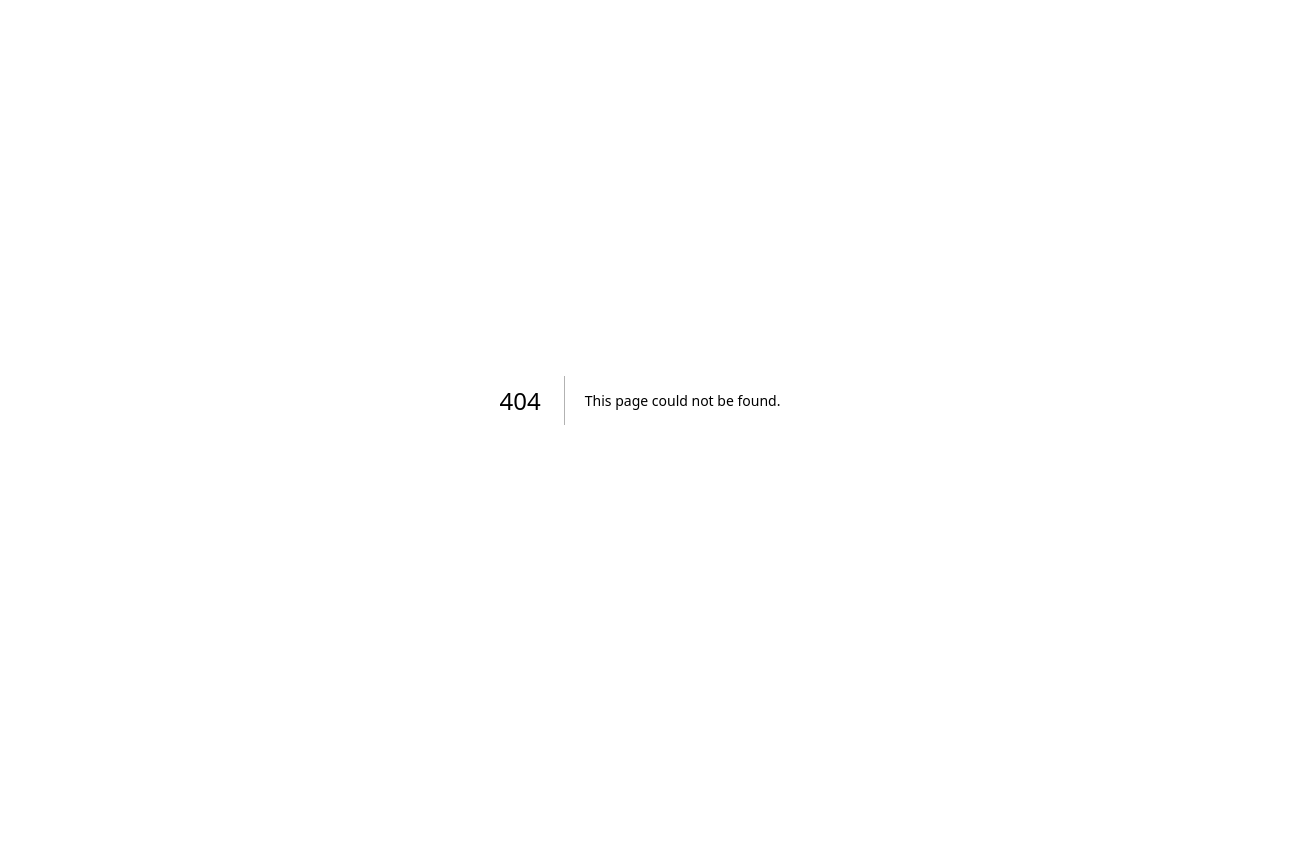
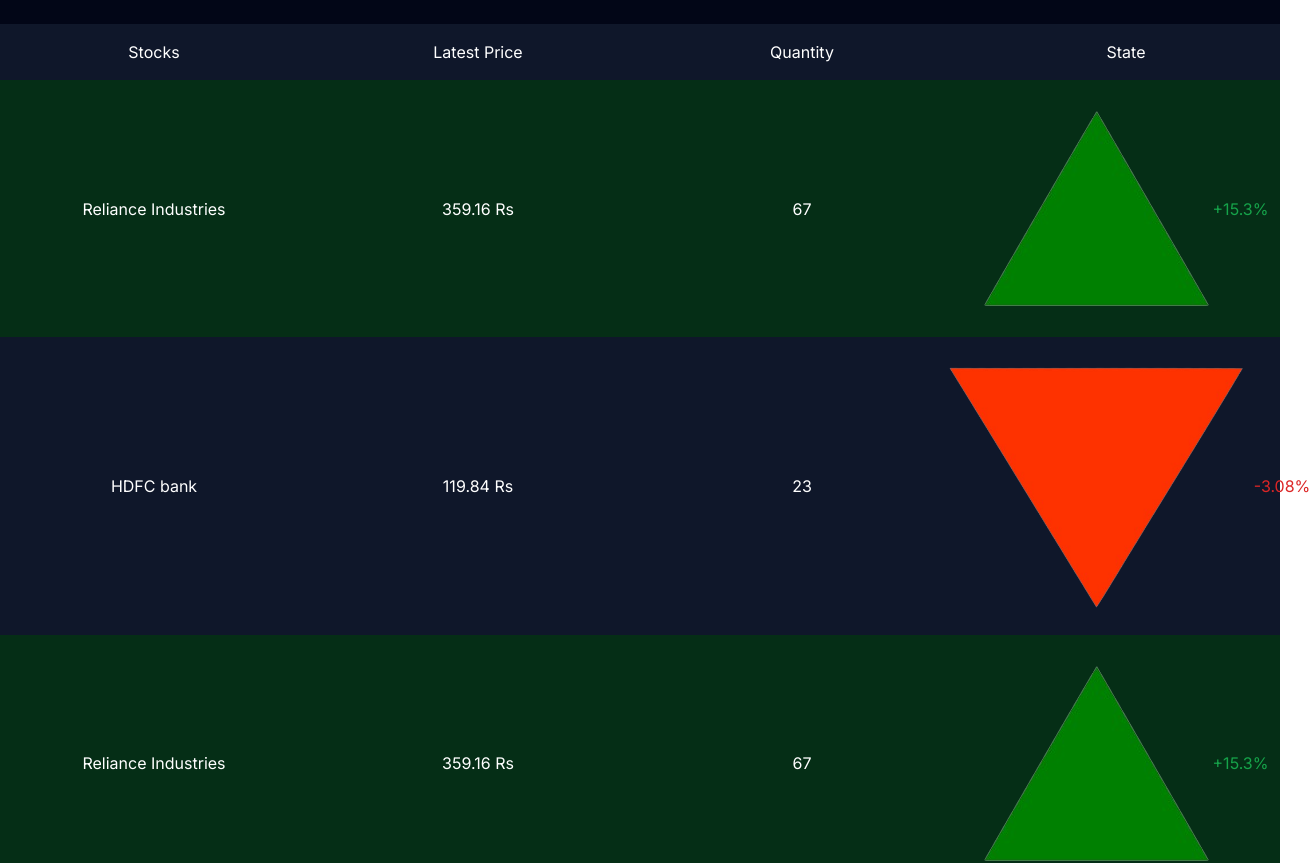
Before and after one commit to BhagatBhavya1/kaizen-universal, a Next.js app: page /my-portfolio in a window 1280 px wide. Before the commit this address had no page. Shown: the top 863 px of the page, 1310 px wide, since content can reach past the window. Before the commit the page ends 800 px from the top, so only its background shows below. Built offline with nearby package versions, Linux system fonts and the light colour scheme.

Commit message:
adding user-stock and my-portfolio page

```diff
--- /dev/null
+++ b/components/PortfolioData.js
@@ -0,0 +1,93 @@
+export let PortfolioData = [
+    {
+        stocks : "Stocks",
+        latest_price : "Latest Price",
+        quantity : "Quantity",
+        state : "State",
+        up : true
+    },
+    {
+        stocks : "Reliance Industries",
+        latest_price : "359.16 Rs",
+        quantity : "67",
+        state : "+15.3%",
+        up : true
+    },
+    {
+        stocks : "HDFC bank",
+        latest_price : "119.84 Rs",
+        quantity : "23",
+        state : "-3.08%",
+        up : false
+    },
+    {
+        stocks : "Reliance Industries",
+        latest_price : "359.16 Rs",
+        quantity : "67",
+        state : "+15.3%",
+        up : true
+    },
+    {
+        stocks : "HDFC bank",
+        latest_price : "119.84 Rs",
+        quantity : "23",
+        state : "-3.08%",
+        up : false
+    },
+    {
+        stocks : "Reliance Industries",
+        latest_price : "359.16 Rs",
+        quantity : "67",
+        state : "+15.3%",
+        up : true
+    },
+    {
+        stocks : "HDFC bank",
+        latest_price : "119.84 Rs",
+        quantity : "23",
+        state : "-3.08%",
+        up : false
+    },
+    {
+        stocks : "Reliance Industries",
+        latest_price : "359.16 Rs",
+        quantity : "67",
+        state : "+15.3%",
+        up : true
+    },
+    {
+        stocks : "HDFC bank",
+        latest_price : "119.84 Rs",
+        quantity : "23",
+        state : "-3.08%",
+        up : false
+    },
+    {
+        stocks : "Reliance Industries",
+        latest_price : "359.16 Rs",
+        quantity : "67",
+        state : "+15.3%",
+        up : true
+    },
+    {
+        stocks : "HDFC bank",
+        latest_price : "119.84 Rs",
+        quantity : "23",
+        state : "-3.08%",
+        up : false
+    },
+    {
+        stocks : "Reliance Industries",
+        latest_price : "359.16 Rs",
+        quantity : "67",
+        state : "+15.3%",
+        up : true
+    },
+    {
+        stocks : "HDFC bank",
+        latest_price : "119.84 Rs",
+        quantity : "23",
+        state : "-3.08%",
+        up : false
+    },
+]
--- /dev/null
+++ b/components/UserStockData.js
@@ -0,0 +1,74 @@
+export let UserStockData = [
+    {
+        stocks : "Reliance Industries",
+        latest_price : "359.16 Rs",
+        state : "+15.3%",
+        up : true
+    },
+    {
+        stocks : "HDFC bank",
+        latest_price : "119.84 Rs",
+        state : "-3.08%",
+        up : false
+    },
+    {
+        stocks : "Reliance Industries",
+        latest_price : "359.16 Rs",
+        state : "+15.3%",
+        up : true
+    },
+    {
+        stocks : "HDFC bank",
+        latest_price : "119.84 Rs",
+        state : "-3.08%",
+        up : false
+    },
+    {
+        stocks : "Reliance Industries",
+        latest_price : "359.16 Rs",
+        state : "+15.3%",
+        up : true
+    },
+    {
+        stocks : "HDFC bank",
+        latest_price : "119.84 Rs",
+        state : "-3.08%",
+        up : false
+    },
+    {
+        stocks : "Reliance Industries",
+        latest_price : "359.16 Rs",
+        state : "+15.3%",
+        up : true
+    },
+    {
+        stocks : "HDFC bank",
+        latest_price : "119.84 Rs",
+        state : "-3.08%",
+        up : false
+    },
+    {
+        stocks : "Reliance Industries",
+        latest_price : "359.16 Rs",
+        state : "+15.3%",
+        up : true
+    },
+    {
+        stocks : "HDFC bank",
+        latest_price : "119.84 Rs",
+        state : "-3.08%",
+        up : false
+    },
+    {
+        stocks : "Reliance Industries",
+        latest_price : "359.16 Rs",
+        state : "+15.3%",
+        up : true
+    },
+    {
+        stocks : "HDFC bank",
+        latest_price : "119.84 Rs",
+        state : "-3.08%",
+        up : false
+    },
+]
--- /dev/null
+++ b/src/app/my-portfolio/page.tsx
@@ -0,0 +1,65 @@
+import {PortfolioData} from "../../../components/PortfolioData";
+import Image from "next/image";
+export default function MyPortfolio() {
+    return (
+        <div className="bg-slate-950 min-h-screen">
+            <div className="flex flex-col py-6">
+            {PortfolioData.map((item, index) => (
+                index%2===0 ? (
+                    <div key={index} className="flex gap-4 gap-y-4 items-center text-center justify-between bg-slate-900 py-4 text-white">
+                        <div className="w-1/4">
+                            <h2>{item.stocks}</h2>
+                        </div>
+                        <div className="w-1/4">
+                            <h2>{item.latest_price}</h2>
+                        </div>
+                        <div className="w-1/4">
+                            <h2>{item.quantity}</h2>
+                        </div>
+                        {item.state==="State" ? (
+                            <div className="w-1/4">
+                            <h2>{item.state}</h2>
+                            </div>
+                        ) : (
+                            <div className="w-1/4 text-red-600 flex items-center justify-center gap-1">
+                            <Image
+                            src="/tdown.png"
+                            alt="Example Image"
+                            className="w-auto h-2"
+                            layout="intrinsic"
+                            width={4}
+                            height={4}
+                        />
+                            <h2>{item.state}</h2>
+                        </div>
+                        )}
+                    </div>
+                ) : (
+                    <div key={index} className="flex gap-4 gap-y-4 items-center text-center justify-between bg-green-950 py-4 text-white">
+                        <div className="w-1/4">
+                            <h2>{item.stocks}</h2>
+                        </div>
+                        <div className="w-1/4">
+                            <h2>{item.latest_price}</h2>
+                        </div>
+                        <div className="w-1/4">
+                            <h2>{item.quantity}</h2>
+                        </div>
+                        <div className="w-1/4 text-green-600 flex items-center justify-center gap-1">
+                            <Image
+                            src="/tup.png"
+                            alt="Example Image"
+                            className="w-auto h-2"
+                            layout="intrinsic"
+                            width={4}
+                            height={4}
+                        />
+                            <h2>{item.state}</h2>
+                        </div>
+                    </div>
+                )
+            ))}
+            </div>
+        </div>
+    )
+}
--- /dev/null
+++ b/src/app/user-stock/page.tsx
@@ -0,0 +1,53 @@
+import {UserStockData} from "../../../components/UserStockData";
+import Image from "next/image";
+export default function MyPortfolio() {
+    return (
+        <div className="bg-slate-950 min-h-screen">
+            <div className="flex flex-col py-6">
+            {UserStockData.map((item, index) => (
+                index%2!==0 ? (
+                    <div key={index} className="flex gap-4 gap-y-4 items-center text-center justify-between bg-slate-900 py-4 text-white">
+                        <div className="w-1/3">
+                            <h2>{item.stocks}</h2>
+                        </div>
+                        <div className="w-1/3">
+                            <h2>{item.latest_price}</h2>
+                        </div>
+                        <div className="w-1/3 text-red-600 flex items-center justify-center gap-1">
+                            <Image
+                            src="/tdown.png"
+                            alt="Example Image"
+                            className="w-auto h-2"
+                            layout="intrinsic"
+                            width={4}
+                            height={4}
+                        />
+                            <h2>{item.state}</h2>
+                        </div>
+                    </div>
+                ) : (
+                    <div key={index} className="flex gap-4 gap-y-4 items-center text-center justify-between bg-green-950 py-4 text-white">
+                        <div className="w-1/3">
+                            <h2>{item.stocks}</h2>
+                        </div>
+                        <div className="w-1/3">
+                            <h2>{item.latest_price}</h2>
+                        </div>
+                        <div className="w-1/3 text-green-600 flex items-center justify-center gap-1">
+                            <Image
+                            src="/tup.png"
+                            alt="Example Image"
+                            className="w-auto h-2"
+                            layout="intrinsic"
+                            width={4}
+                            height={4}
+                        />
+                            <h2>{item.state}</h2>
+                        </div>
+                    </div>
+                )
+            ))}
+            </div>
+        </div>
+    )
+}
```
Also changed, not shown: public/tdown.png (added), public/tup.png (added).
